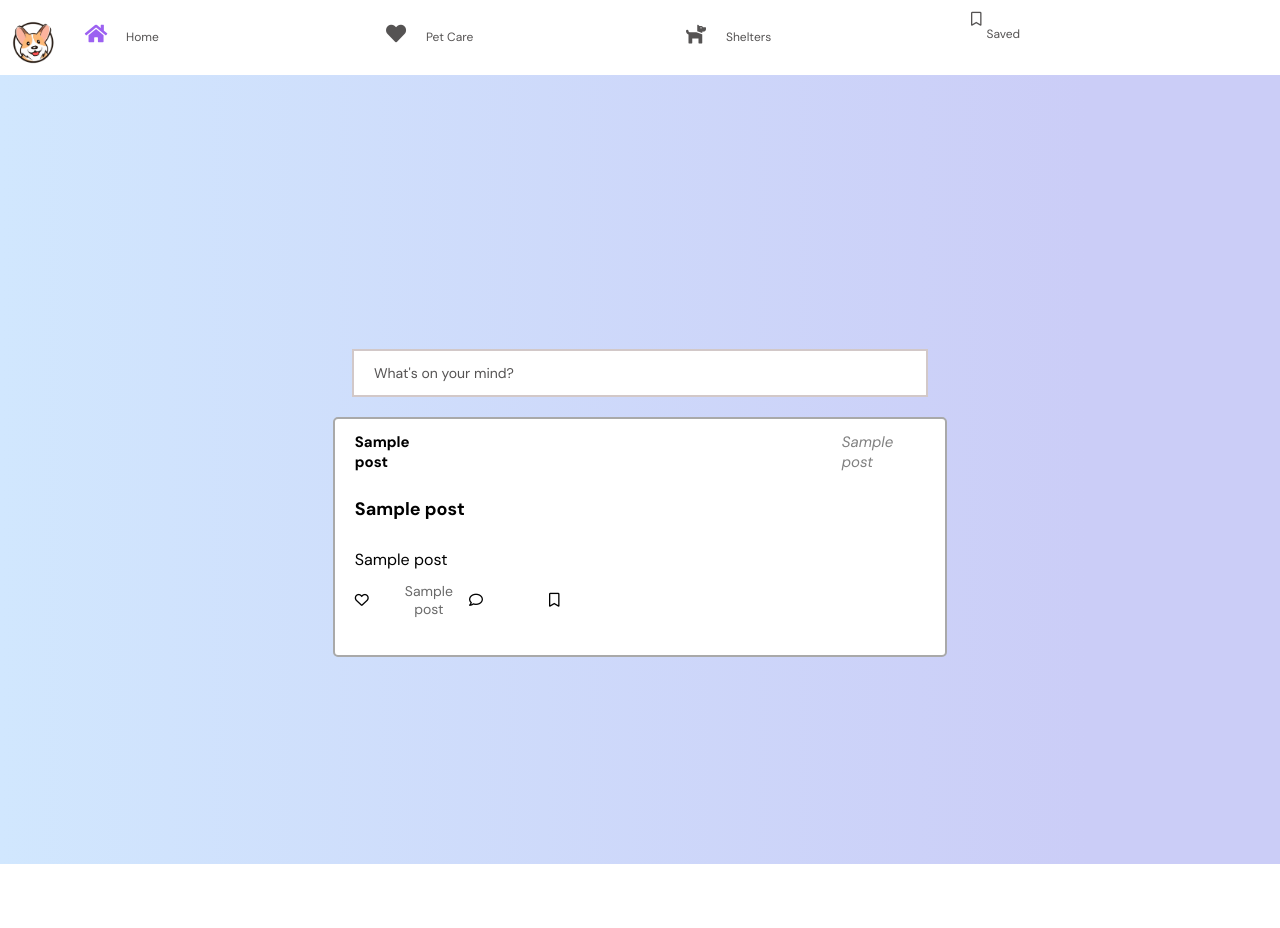
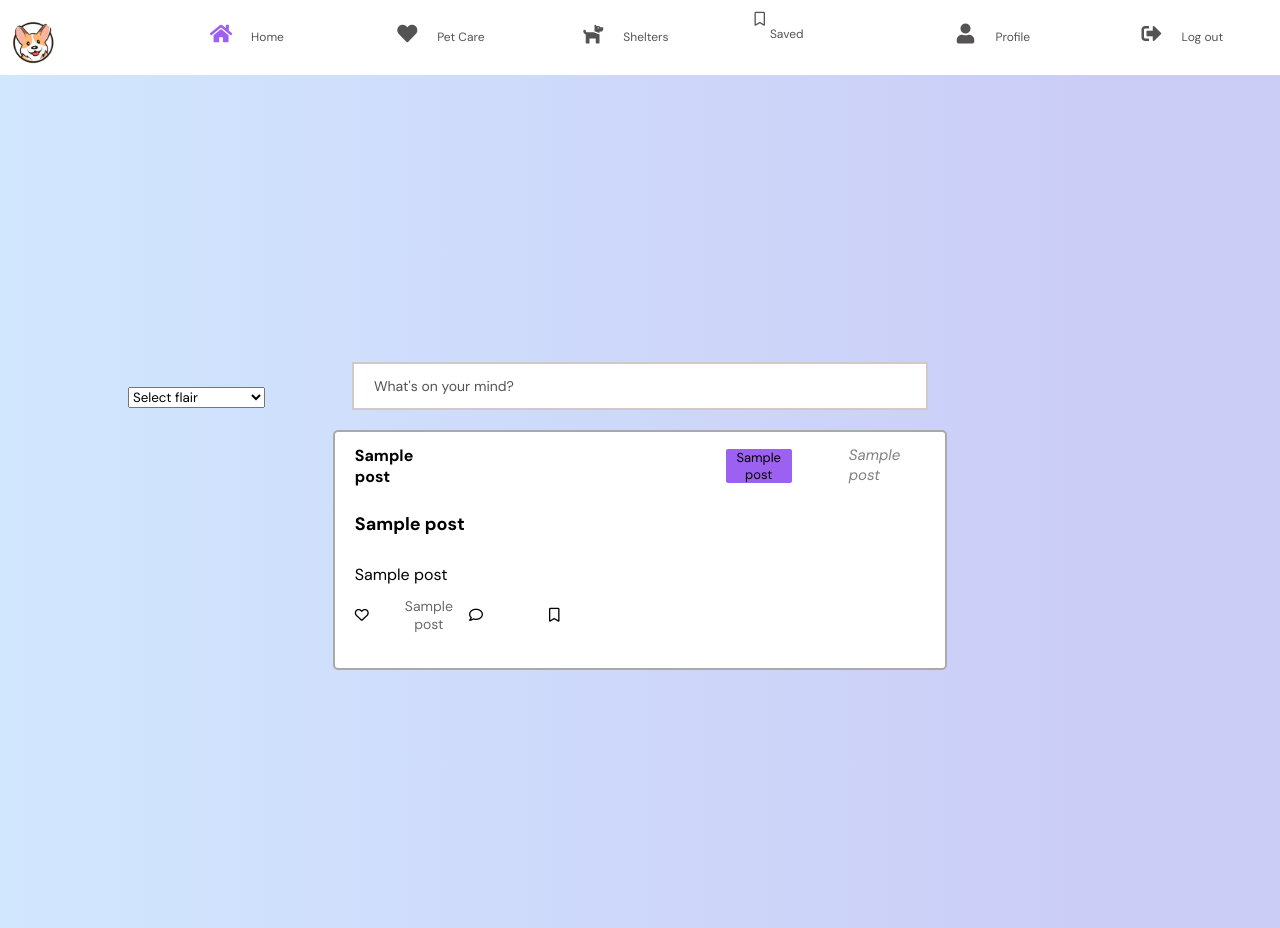
Before and after one commit to zelan-eroz/unit-4, a Flask app: template templates/home.html in a window 1280 px wide. Before the commit the page ends 864 px from the top, so only its background shows below. Run offline with Flask 3, Linux system fonts and the light colour scheme; the template is opened without the code that fills it: most values are stand-ins (such as "Sample title", 1, 10 or a date in 2020).

Commit message:
Finished Diagrams
May 18, 9am

```diff
--- a/app.py
+++ b/app.py
@@ -34,7 +34,7 @@ def signup():
             new_user = f"INSERT into users (email,username, password) values ('{email}','{username}','{encrypt_password(password)}')"
             db.run_save(new_user)
             db.close()
-            return redirect("/home")
+            return redirect(url_for("/home",post=[]))
     else:
         return render_template("signup.html", message=message)
 
@@ -50,7 +50,7 @@ def login():
             if check_password(password, existing_user[0][3]):
                 print("Successfully logged in.")
                 #resp = make_response(render_template('profile.html'))
-                resp = make_response(redirect(url_for('home')))
+                resp = make_response(redirect(url_for('home', post=[])))
                 resp.set_cookie('user_id',f'{existing_user[0][2]}')
                 print('Password is correct')
                 return resp
@@ -68,21 +68,34 @@ def login():
 def terms():
     return render_template("terms.html")
 
-@app.route('/home', methods=['GET','POST'])
-def home():
+@app.route('/home/<post>', methods=['GET','POST'])
+def home(post:list):
     print("Now in home")
     id=request.cookies.get('user_id')
     print("id: ",id)
-    if id:
+    print(post, type(post), len(post))
+    if len(post)==2 or post=="<post>":
         db = database_worker('woof.db')
         print("Home database open")
-        posts = db.search(f"SELECT * from posts")
+        post = db.search(f"SELECT * from posts")
+        print(post)
+        db.close()
+    return render_template('home.html', posts=post)
+
+@app.route('/process_option', methods=['GET','POST'])
+def process_option():
+    option = request.json['option']
+    print(option) # Print the received option on the server console
+    id=request.cookies.get('user_id')
+    if option!='All':
+        db = database_worker('woof.db')
+        posts=db.search(f"SELECT * FROM POSTS where flair='{option}'")
+        db.close()
         print(posts)
-        db.close()
-        return render_template('home.html', posts=posts)
-        print("Website submitted")
+    if request.method=='POST':
+        return render_template('home.html', posts=[])
     else:
-        return redirect("/login")
+        return redirect('/home')
 
 @app.route('/update', methods=['POST'])
 def update():
--- /dev/null
+++ b/scratch.py
@@ -0,0 +1,2 @@
+x=[]
+print(type(x))
--- a/static/home.css
+++ b/static/home.css
@@ -37,11 +37,11 @@ body{
     flex-flow: row;
     align-content: start;
     width: 100%;
-    column-gap: 70%;
 }
 
 .uname{
-    font-size: 15px;
+    font-size: 16px;
+    margin-right: 50%;
 }
 
 .web-title{
@@ -432,6 +432,6 @@ a:hover{
     background: #eee;
 }
 nav:hover{
-    width: 200px;
+    width: 5%;
     transition: all 0.5s ease;
 }
--- a/templates/home.html
+++ b/templates/home.html
@@ -8,15 +8,36 @@
     <link rel="stylesheet" href="https://cdnjs.cloudflare.com/ajax/libs/font-awesome/5.15.4/css/all.min.css">
 </head>
 <body>
+<script>
+
+    function sendOption() {
+  var selectedOption = document.getElementById("dropdown").value;
+  fetch('/process_option', {
+    method: 'POST',
+    headers: {
+      'Content-Type': 'application/json'
+    },
+    body: JSON.stringify({ option: selectedOption })
+  })
+  .then(response => response.text())
+  .then(data => {
+    console.log(data); // Print the received response from the server
+  })
+  .catch(error => {
+    console.error(error); // Log any errors that occur during the request
+  });
+}
+
+</script>
 <div class="nav-parent" style="background: white; position: fixed; overflow: hidden;">
     <ul style="display: flex; flex-direction: row; list-style-type: none;">
-        <li><a href="#" class="logo"><img src="/static/logos/trans.png" style="width: 50px"><span class="logo"></span></a></li>
-        <li><a href="/home" style="text-decoration: none;"><i class="fa fa-home" style="color:#9C61F1;"></i><span class="nav-item">Home</span></a></li>
-        <li><a href="/pet_care" style="text-decoration: none;"><i class="fa fa-heart"></i><span class="nav-item">Pet Care</span></a></li>
-        <li><a href="/shelters" style="text-decoration: none;"><i class="fa fa-dog"></i><span class="nav-item">Shelters</span></a></li>
-        <li><a href="/saves" style="text-decoration: none;"><i class="fa-regular fa-bookmark"></i><span class="nav-item">Saved</span></a></li>
-        <li><a href="/profile" style="text-decoration: none;"><i class="fa fa-user" style=""></i><span class="nav-item">Profile</span></a></li>
-        <li><a href="/logout" class="logout" style="text-decoration: none;"><i class="fa fa-sign-out-alt"></i><span class="nav-item">Log out</span></a></li>
+        <li style="width: 10%"><a href="#" class="logo"><img src="/static/logos/trans.png" style="width: 50px"><span class="logo"></span></a></li>
+        <li style="width: 10%"><a href="#" style="text-decoration: none;"><i class="fa fa-home" style="color:#9C61F1;"></i><span class="nav-item">Home</span></a></li>
+        <li style="width: 10%"><a href="/pet_care" style="text-decoration: none;"><i class="fa fa-heart"></i><span class="nav-item">Pet Care</span></a></li>
+        <li style="width: 10%"><a href="/shelters" style="text-decoration: none;"><i class="fa fa-dog"></i><span class="nav-item">Shelters</span></a></li>
+        <li style="width: 10%"><a href="/saves" style="text-decoration: none;"><i class="fa-regular fa-bookmark"></i><span class="nav-item">Saved</span></a></li>
+        <li style="width: 10%"><a href="/profile" style="text-decoration: none;"><i class="fa fa-user" style=""></i><span class="nav-item">Profile</span></a></li>
+        <li style="width: 10%"><a href="/logout" class="logout" style="text-decoration: none;"><i class="fa fa-sign-out-alt"></i><span class="nav-item">Log out</span></a></li>
     </ul>
 </div>
 <main style="display: flex; flex-direction: column;">
@@ -27,16 +48,27 @@
         </div>
         -->
         <div class="section-main-parent" style="width: 100%;">
-        <div class="section-main" style="justify-content: center; display: block; align-content: center; margin: auto; margin-top: 5%;">
-        <div class="new_post" style="margin: auto;margin-top: 10%;">
-            <a href="/new_post" style="width: 75%;">What's on your mind?</a>
+
+        <div class="section-main" style="justify-content: center; display: block; align-content: center; margin: auto; margin-top: 5%;margin-top: 10%;">
+            <select id="dropdown" name="options" required style="margin-top: 2%; position: fixed" onchange="sendOption()">
+                <option name="option" value="-" disabled selected>Select flair</option>
+                <option name="option" value="All">All</option>
+                <option name="option" value="Advice">Advice</option>
+                <option name="option" value="Support">Emotional Support</option>
+                <option name="option" value="Report">Report</option>
+                <option name="option" value="Fluff">Fluff</option>
+            </select>
+        <div class="new_post" style="margin: auto;">
+            <a href="/new_post" style="width: 75%;position: static">What's on your mind?</a>
         </div>
+
                 {% for post in posts %}
                 <!--SECTION-LOGIN-2 -->
                 <div class="section-login-2" style="height: border-box">
                     <div class="section-login-2-main">
                         <div class="uname-bar">
                             <h3 class="uname">{{ post[1] }}</h3>
+                            <p style="border-radius: 2px; margin: auto; text-align: center; font-size: 13px; background: #9C61F1; margin-right:10%;">{{ post[4] }}</p>
                             <p class="date">{{ post[5]}}</p>
                         </div>
                         <div class="section-login-2-form">
--- a/templates/new_post.html
+++ b/templates/new_post.html
@@ -22,7 +22,7 @@
                         <select id="options" name="options" required>
                             <option value="" disabled selected>Select flair</option>
                             <option value=Advice">Advice</option>
-                            <option value="Emotional Support">Emotional Support</option>
+                            <option value="Support">Support</option>
                             <option value="Report">Report</option>
                             <option value="Fluff">Fluff</option>
                         </select>
--- a/templates/pet_care.html
+++ b/templates/pet_care.html
@@ -11,7 +11,7 @@
 <div class="nav-parent" style="background: white; position: fixed; overflow: hidden;">
     <ul style="display: flex; flex-direction: row; list-style-type: none;">
         <li><a href="#" class="logo"><img src="/static/logos/trans.png" style="width: 50px"><span class="logo"></span></a></li>
-        <li><a href="/home" style="text-decoration: none;"><i class="fa fa-home"></i><span class="nav-item">Home</span></a></li>
+        <li><a href="/home/<post>" style="text-decoration: none;"><i class="fa fa-home"></i><span class="nav-item">Home</span></a></li>
         <li><a href="/pet_care" style="text-decoration: none;"><i class="fa fa-heart" style="color:#9C61F1;"></i><span class="nav-item">Pet Care</span></a></li>
         <li><a href="/shelters" style="text-decoration: none;"><i class="fa fa-dog"></i><span class="nav-item">Shelters</span></a></li>
         <li><a href="/saves" style="text-decoration: none;"><i class="fa-regular fa-bookmark"></i><span class="nav-item">Saved</span></a></li>
```
Also changed, not shown: documentation/uml.png (added), documentation/unit-4.jpg (added), readme.md, unit-4.drawio (1).png (added), woof.db.
